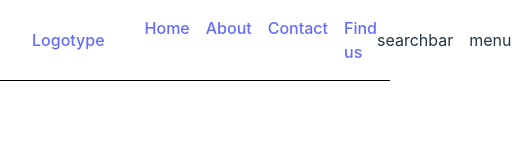
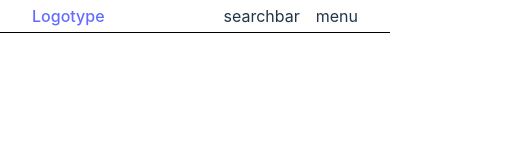
Before and after one commit to ellensofia/e-commerce, a React (Vite) app: page / in a window 390 px wide. Shown: the top 160 px of the page, 512 px wide, since content can reach past the window. Built offline with nearby package versions, Linux system fonts and the light colour scheme.

Commit message:
remove links on small screen

```diff
--- a/src/assets/components/Header.tsx
+++ b/src/assets/components/Header.tsx
@@ -40,14 +40,23 @@ const StyledHeader = styled.header`
 
 const StyledListItem = styled.li`
   list-style: none;
+  a {
+    color: #000;
+  }
+
+  @media (max-width: 600px) {
+    display: none;
+  }
 `;
 
 const StyledMiddle = styled.ul`
   display: flex;
   gap: 1rem;
+  padding: 0;
 `;
 
 const StyledRight = styled.div`
   display: flex;
+  align-items: center;
   gap: 1rem;
 `;
```
